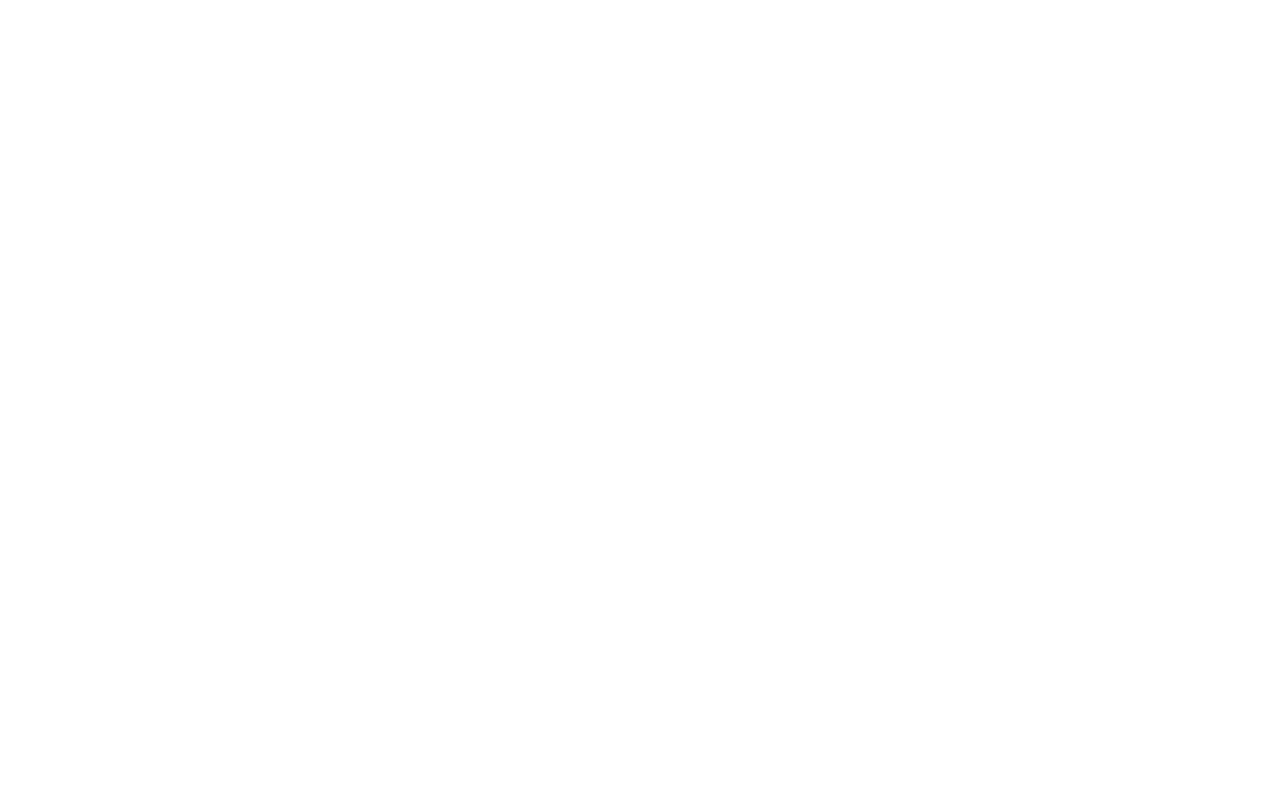
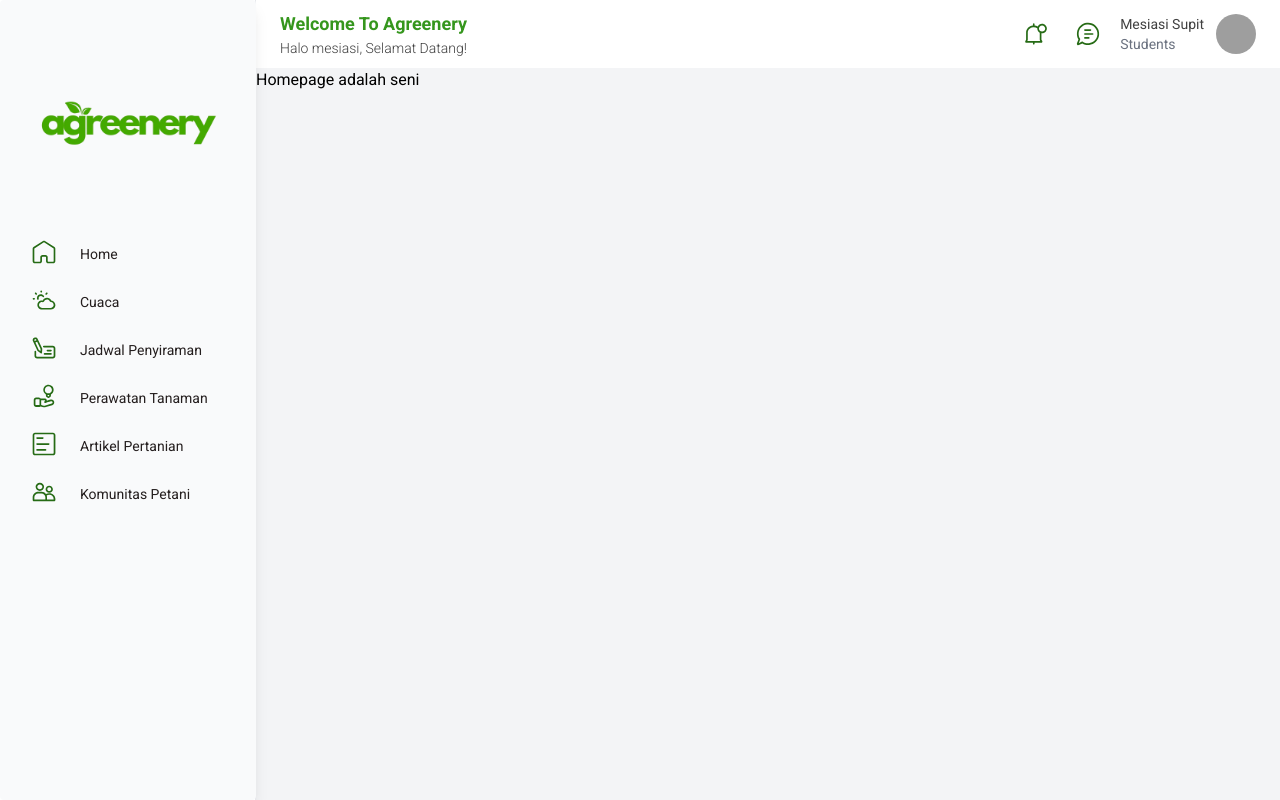
Before and after one commit to Agussdz/FrontEnd_Agreenery_Capstone_Alterra_KM7, a React (Vite) app: page /home in a window 1280 px wide. Before the commit this address had no page. Built offline with nearby package versions, Linux system fonts and the light colour scheme; grey boxes are pictures that could not be loaded.

Commit message:
minor homepage

```diff
--- a/src/App.jsx
+++ b/src/App.jsx
@@ -6,6 +6,7 @@ import AdminProtectedRoutes from "./routes/AdminProtectedRoutes";
 import LoadingAnimation from "./components/LoadingAnimation";
 import AlertPassword from "./components/AlertPassword";
 import SideAndNav from "./pages/SideAndNav";
+import HomePage from "./pages/HomePage";
 
 function App() {
   return (
@@ -16,6 +17,7 @@ function App() {
           <Route path="/login" element={<LoginPage />} />
           <Route path="/register" element={<RegisterPage />} />
           <Route path="/sidenav" element={<SideAndNav />} />
+          <Route path="/home" element={<HomePage />} />
 
 
           {/* User Private Route */}
--- /dev/null
+++ b/src/pages/HomePage.jsx
@@ -0,0 +1,40 @@
+import { useState } from "react";
+import { SidebarComponent } from "../components/SidebarComponent"; // Tambahin komponen ini di setiap page
+import { NavbarComponent } from "../components/NavbarComponent"; //Tambahin komponen ini di setiap page
+import { HiOutlineArrowLeft, HiOutlineMenu } from "react-icons/hi"; // Ikon hamburger dan Arrow tambahin di setiap page
+
+export default function HomePage() {
+  const [isSidebarOpen, setSidebarOpen] = useState(false);
+
+  return (
+    <>
+      <div className="flex h-screen">
+        {/* Sidebar Component */}
+        <SidebarComponent isSidebarOpen={isSidebarOpen} />
+
+        {/*Content */}
+        <main className="flex-grow bg-gray-100">
+          {/* Hamburger Icon */}
+          <div
+            className="lg:hidden fixed top-2 left-2 bg-transparent text-primary-400 p-2 rounded-md z-50 cursor-pointer"
+            onClick={() => setSidebarOpen(!isSidebarOpen)}
+          >
+            {isSidebarOpen ? (
+              <HiOutlineArrowLeft className="w-6 h-6 align-middle" /> //closed icon
+            ) : (
+              <HiOutlineMenu className="w-6 h-6" /> // Hamburger icon
+            )}
+          </div>
+
+          {/* Content */}
+          <div className="relative">
+            {/* Navbar Component */}
+            <NavbarComponent />
+            {/*Konten Fitur bisa dimulai di sini */}
+Homepage adalah seni
+          </div>
+        </main>
+      </div>
+    </>
+  );
+}
```
